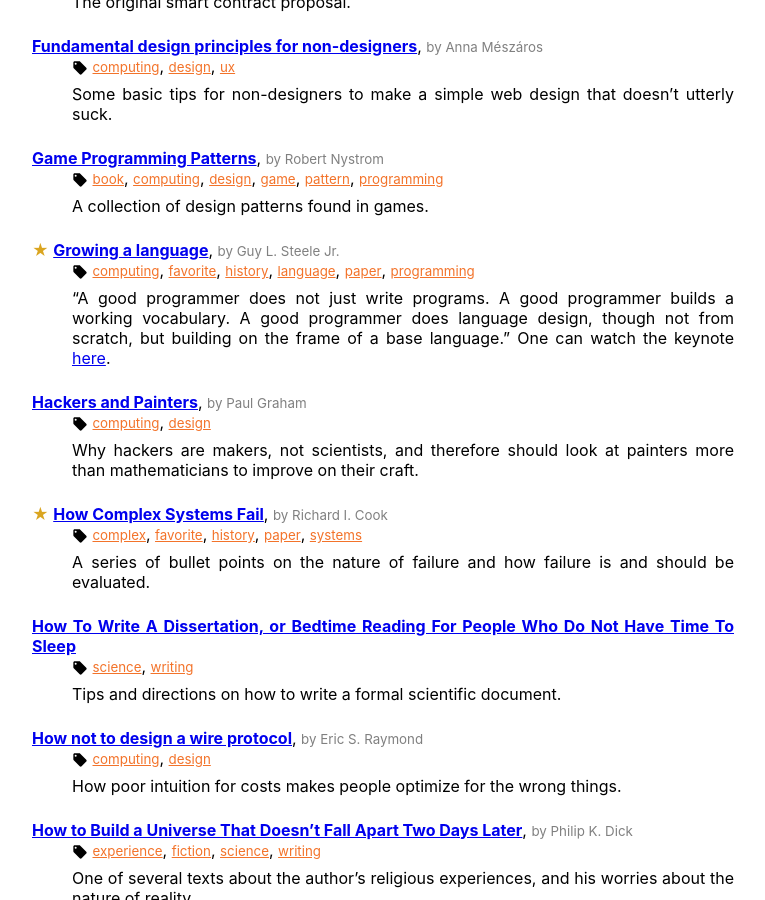
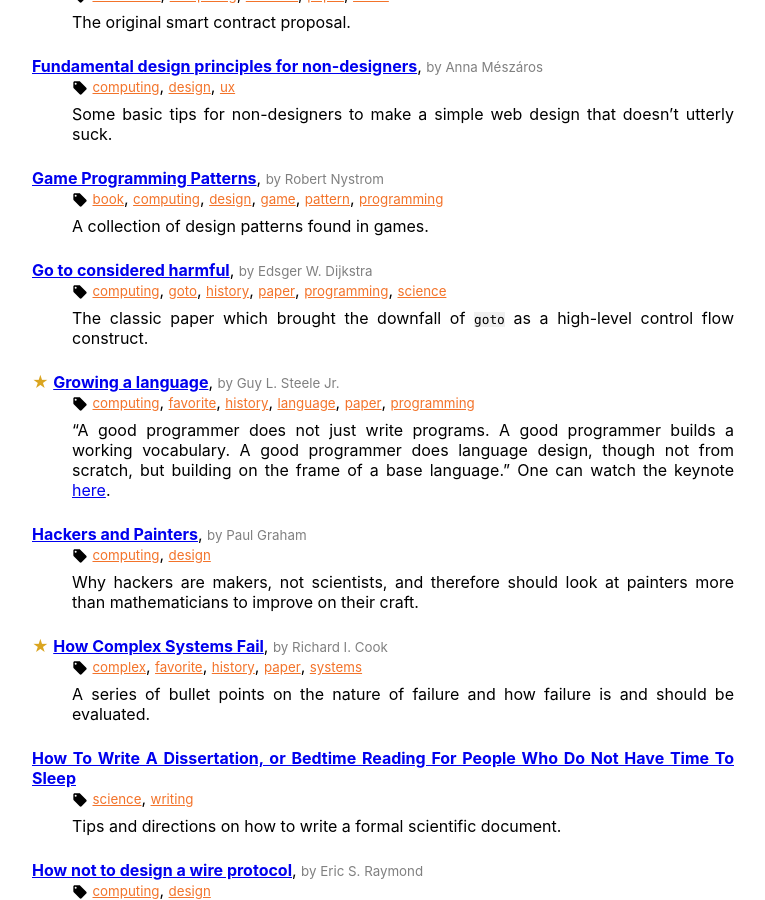
Before and after one commit to hanjos/hanjos.github.io, a Jekyll site: the page built from bookmarks.md, in a window 1280 px wide and 900 px high, scrolled down 2710 px. Shown: the whole window, without its empty margins (324-1089 px from the left). Built offline with Jekyll 4.4.1, drawn with Linux system fonts in a browser that asks for light colours; some of the changed text lies outside the part shown.

Commit message:
Update bookmarks.yml

```diff
--- a/_data/bookmarks.yml
+++ b/_data/bookmarks.yml
@@ -355,3 +355,13 @@
   authors: Peter Seibel
   description: "A description of Common Lisp's _conditions_, a more general feature than exceptions."
   tags: ['computing', 'condition', 'exception', 'favorite', 'language', 'Lisp', 'programming']
+- url: https://www.cs.utexas.edu/~EWD/ewd02xx/EWD249.PDF
+  title: Notes on Structured Programming
+  authors: Edsger W. Dijkstra
+  description: One of the first papers introducing the (now commonplace) notion of structured programming.
+  tags: ['computing', 'history', 'paper', 'programming', 'science', 'structured']
+- url: http://citeseerx.ist.psu.edu/viewdoc/download?doi=10.1.1.92.4846&rep=rep1&type=pdf
+  title: Go to considered harmful
+  authors: Edsger W. Dijkstra
+  description: The classic paper which brought the downfall of `goto` as a high-level control flow construct.
+  tags: ['computing', 'goto', 'history', 'paper', 'programming', 'science']
```
